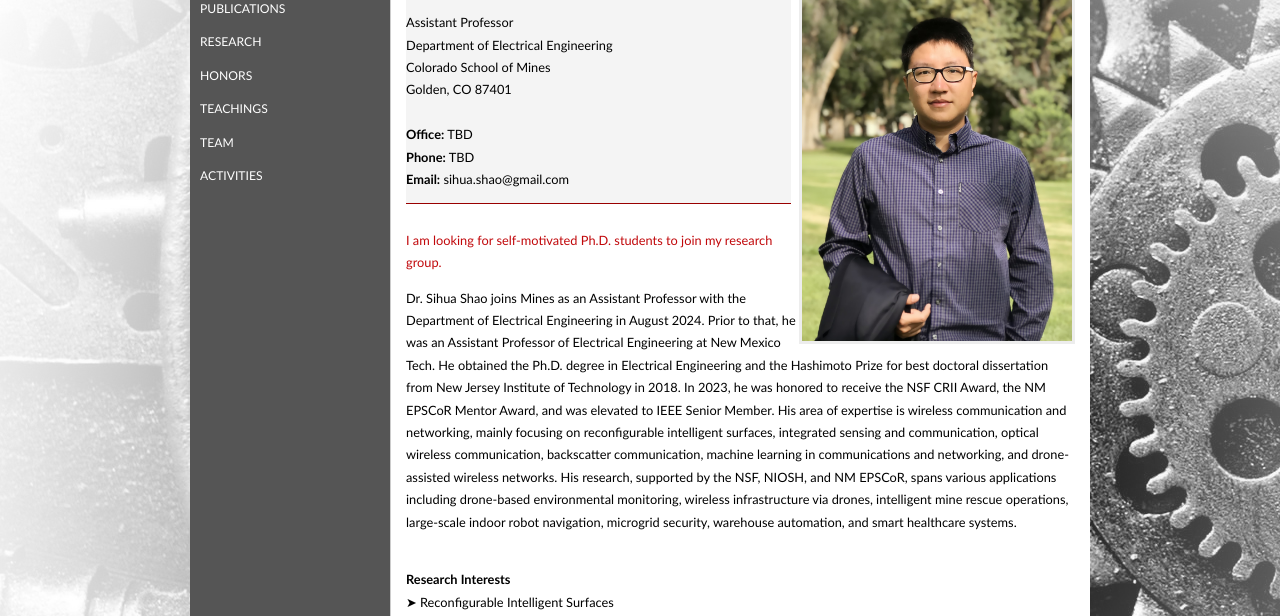
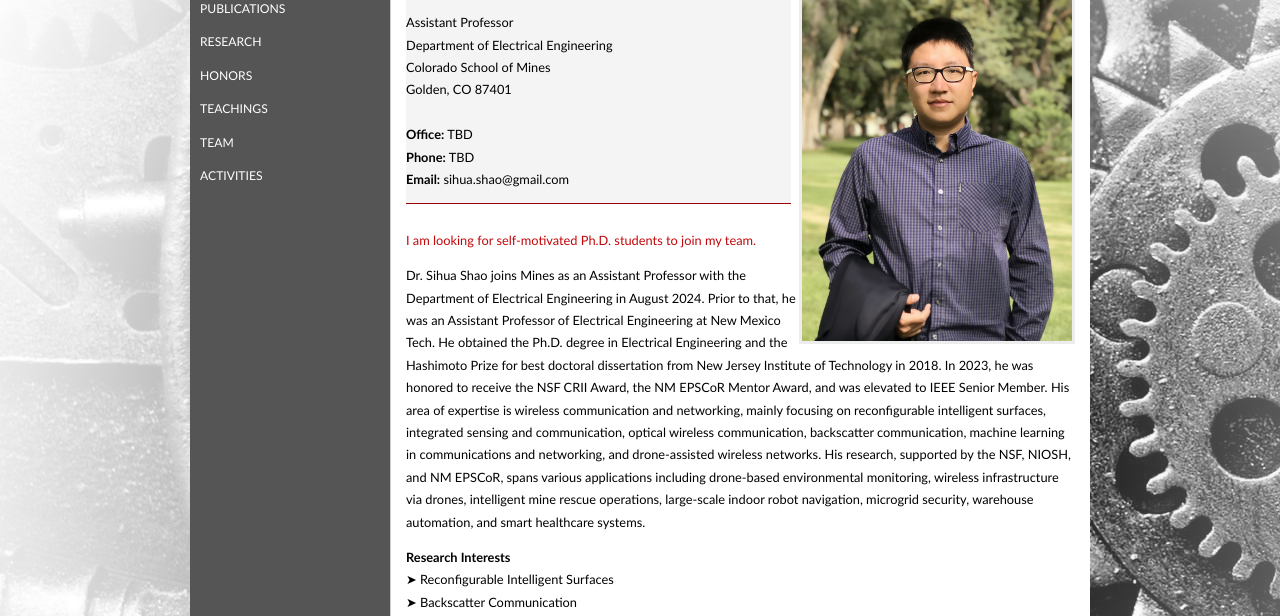
Before and after one commit to Shao-wireless-lab/Shao-wireless-lab.github.io, a plain HTML site: page index.html in a window 1280 px wide. Shown: the part 184-800 px from the top of the page. Drawn offline with Linux system fonts and the light colour scheme.

Commit message:
Update index.html

```diff
--- a/index.html
+++ b/index.html
@@ -105,9 +105,9 @@ A.info:hover    {color:green;background:transparent;text-decoration:none}
 
 	</div>
 
-	<p> <font color="#C1080B">I am looking for self-motivated Ph.D. students to join my research group.</font></p>
+	<p> <font color="#C1080B">I am looking for self-motivated Ph.D. students to join my team.</font></p>
 
-                 <p>Dr. Sihua Shao joins Mines as an Assistant Professor with the Department of Electrical Engineering in August 2024. Prior to that, he was an Assistant Professor of Electrical Engineering at New Mexico Tech. He obtained the Ph.D. degree in Electrical Engineering and the Hashimoto Prize for best doctoral dissertation from New Jersey Institute of Technology in 2018. In 2023, he was honored to receive the NSF CRII Award, the NM EPSCoR Mentor Award, and was elevated to IEEE Senior Member. His area of expertise is wireless communication and networking, mainly focusing on reconfigurable intelligent surfaces, integrated sensing and communication, optical wireless communication, backscatter communication, machine learning in communications and networking, and drone-assisted wireless networks. His research, supported by the NSF, NIOSH, and NM EPSCoR, spans various applications including drone-based environmental monitoring, wireless infrastructure via drones, intelligent mine rescue operations, large-scale indoor robot navigation, microgrid security, warehouse automation, and smart healthcare systems. </p> <br/>
+                 <p>Dr. Sihua Shao joins Mines as an Assistant Professor with the Department of Electrical Engineering in August 2024. Prior to that, he was an Assistant Professor of Electrical Engineering at New Mexico Tech. He obtained the Ph.D. degree in Electrical Engineering and the Hashimoto Prize for best doctoral dissertation from New Jersey Institute of Technology in 2018. In 2023, he was honored to receive the NSF CRII Award, the NM EPSCoR Mentor Award, and was elevated to IEEE Senior Member. His area of expertise is wireless communication and networking, mainly focusing on reconfigurable intelligent surfaces, integrated sensing and communication, optical wireless communication, backscatter communication, machine learning in communications and networking, and drone-assisted wireless networks. His research, supported by the NSF, NIOSH, and NM EPSCoR, spans various applications including drone-based environmental monitoring, wireless infrastructure via drones, intelligent mine rescue operations, large-scale indoor robot navigation, microgrid security, warehouse automation, and smart healthcare systems. </p>
 
                     <strong>Research Interests</strong>  <br/>
                   &#10148 Reconfigurable Intelligent Surfaces <br/>
```
